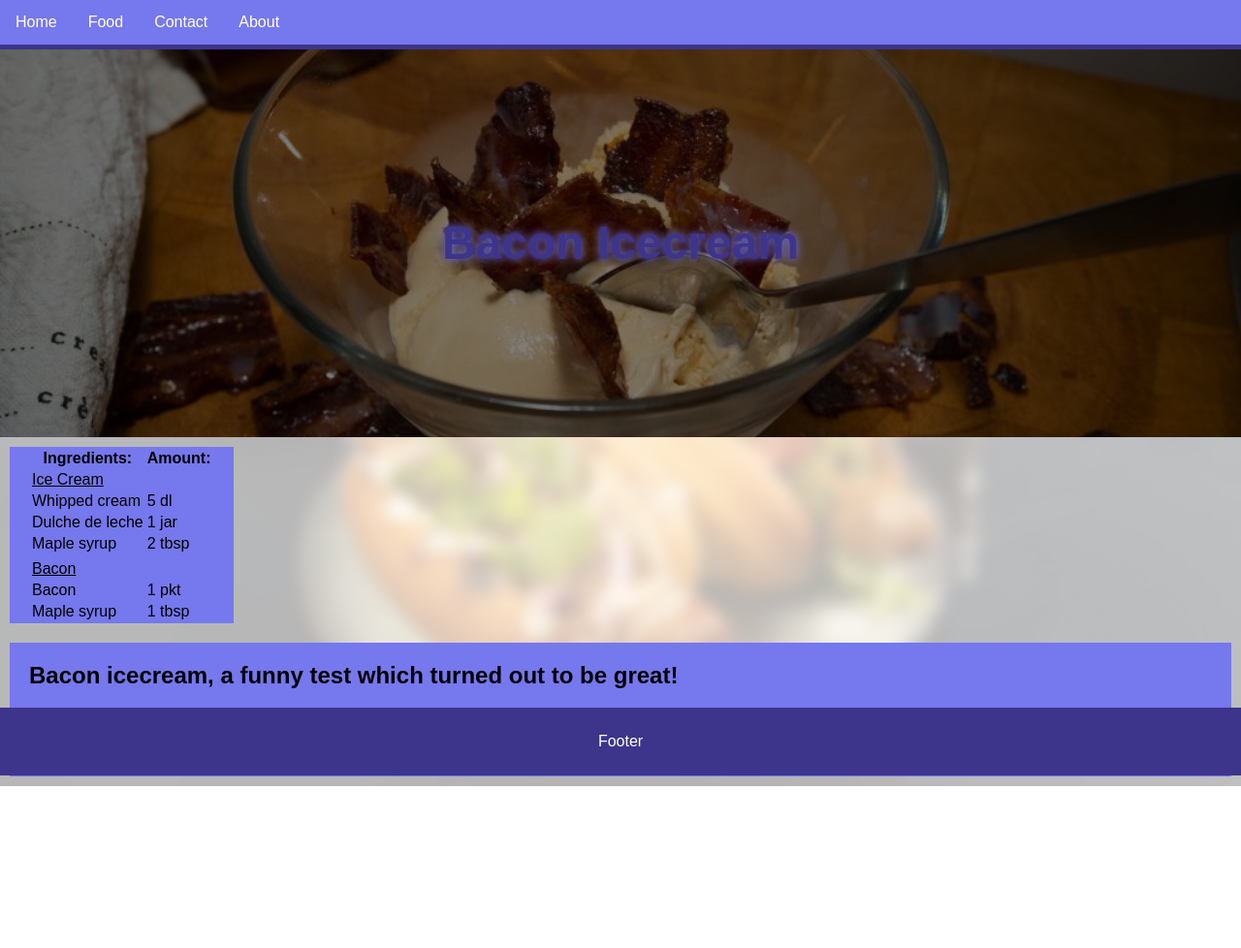
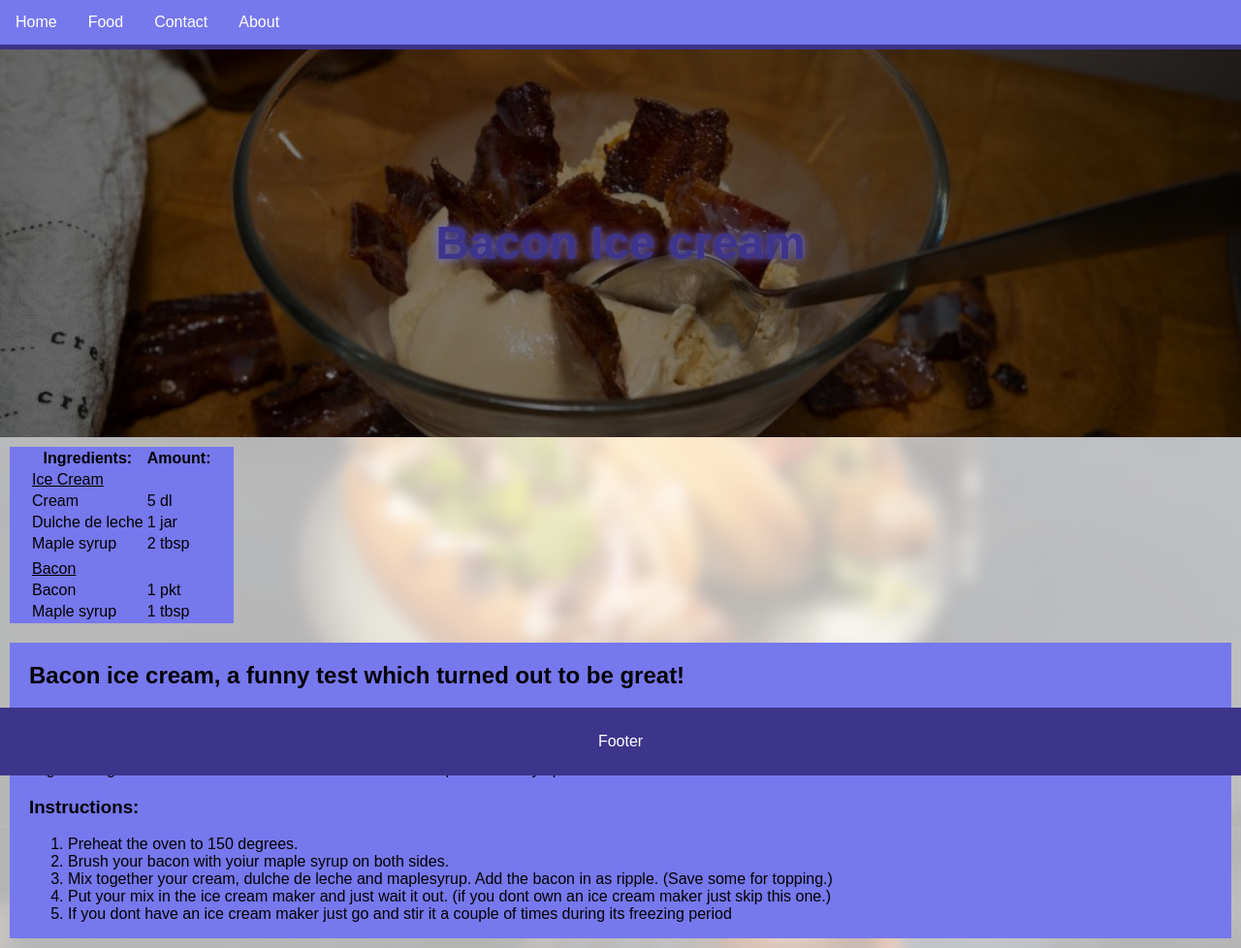
Before and after one commit to Bomtebetter/JontePlsHelp, a plain HTML site: page Slut Proj. Webbutv/baconglass.html in a window 1280 px wide. Shown: the whole page at 97% size. Before the commit the page ends 811 px from the top, so only its background shows below. Drawn offline with Linux system fonts and the light colour scheme.

Commit message:
Skrivit mer på baconglass
skrev extra infor och instructions gällande baconglass

```diff
--- a/Slut Proj. Webbutv/baconglass.html
+++ b/Slut Proj. Webbutv/baconglass.html
@@ -25,7 +25,7 @@
         <div class="left"></div>
         <div class="middle">
             <div class="article-heading">
-                <h1>Bacon Icecream</h1>
+                <h1>Bacon Ice cream</h1>
                 <img src="baconglass.jpg" alt="bacon icecream">
             </div>
             <div class="grid-container">
@@ -42,7 +42,7 @@
                             <td></td>
                         </tr>
                         <tr>
-                            <td>Whipped cream</td>
+                            <td>Cream</td>
                             <td>5 dl</td>
                         </tr>
                         <tr>
@@ -72,11 +72,28 @@
                     </tbody>
                 </table>
                 <div class="main-article">
-                    <h2>Bacon icecream, a funny test which turned out to be great!</h2>
-                    <p>The idea behind bacon icecream came when my dad had purchased a icecream maker for fun. He wrote
+                    <h2>Bacon ice cream, a funny test which turned out to be great!</h2>
+                    <p>The idea behind bacon ice cream came when my dad had purchased a icecream maker for fun. He wrote
                         a text to the family chat "hej, jag har köpt en glassmaskin vad vill ni göra för glass?" Which
-                        means Hey, I just purchased a icecream maker, What icecream do you want to make? I answered with
-                        one word, bacon. He just laughed but he went with it. So he purchased alot of bacon, dulche de leche and maple syrup</p>
+                        means Hey, I just purchased a icecream maker, what icecream do you want to make? I answered with
+                        one word, bacon. He just laughed but he went with it. So he purchased alot of bacon, dulche de
+                        leche and maple syrup. We began experimenting with different amounts of bacon, dulche de leche
+                        and maple syrup to get the right mix. After 3 batches we found the one. It was perfect. In my
+                        opinion this is a better version of the salted caramel ice cream.</p>
+                    <h3>Instructions:</h3>
+                    <ol>
+                        <li>Preheat the oven to 150 degrees.</li>
+
+                        <li>Brush your bacon with yoiur maple syrup on both sides.</li>
+
+                        <li>Mix together your cream, dulche de leche and maplesyrup. Add the bacon in as ripple. (Save
+                            some for topping.)</li>
+                        <li>Put your mix in the ice cream maker and just wait it out. (if you dont own an ice cream
+                            maker just skip this one.)</li>
+                        <li>If you dont have an ice cream maker just go and stir it a couple of times during its
+                            freezing
+                            period</li>
+                    </ol>
                 </div>
             </div>
         </div>
```
